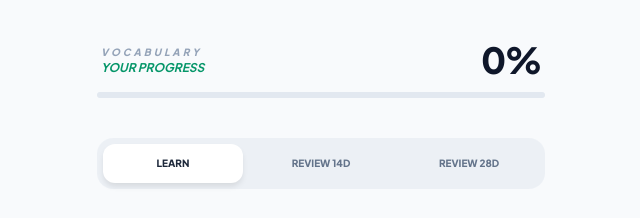
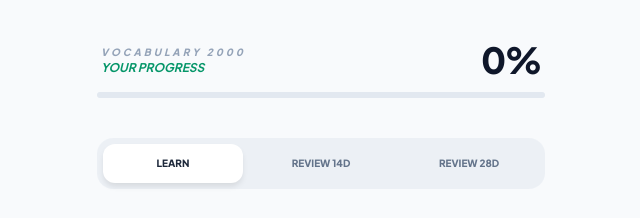
Before and after one commit to kalengkue-gif/EliteEnglish, a plain HTML site: page index.html in a window 1280 px wide. Shown: the top 218 px of the page, 319-959 px from the left. Drawn offline with nearby package versions, Linux system fonts and the light colour scheme.

Commit message:
Update index.html

```diff
--- a/index.html
+++ b/index.html
@@ -24,7 +24,7 @@
         <div class="mb-10 pt-4 bg-transparent">
             <div class="flex justify-between items-center mb-3 px-1">
                 <div class="flex flex-col">
-                    <span class="text-[10px] font-black uppercase tracking-[0.3em] text-slate-400 italic">VOCABULARY</span>
+                    <span class="text-[10px] font-black uppercase tracking-[0.3em] text-slate-400 italic">VOCABULARY 2000</span>
                     <span class="text-xs font-bold text-emerald-600 uppercase italic decoration-2">Your progress</span>
                 </div>
                 <span id="completion-stats" class="text-4xl font-black text-slate-900 tracking-tighter">0%</span>
```
